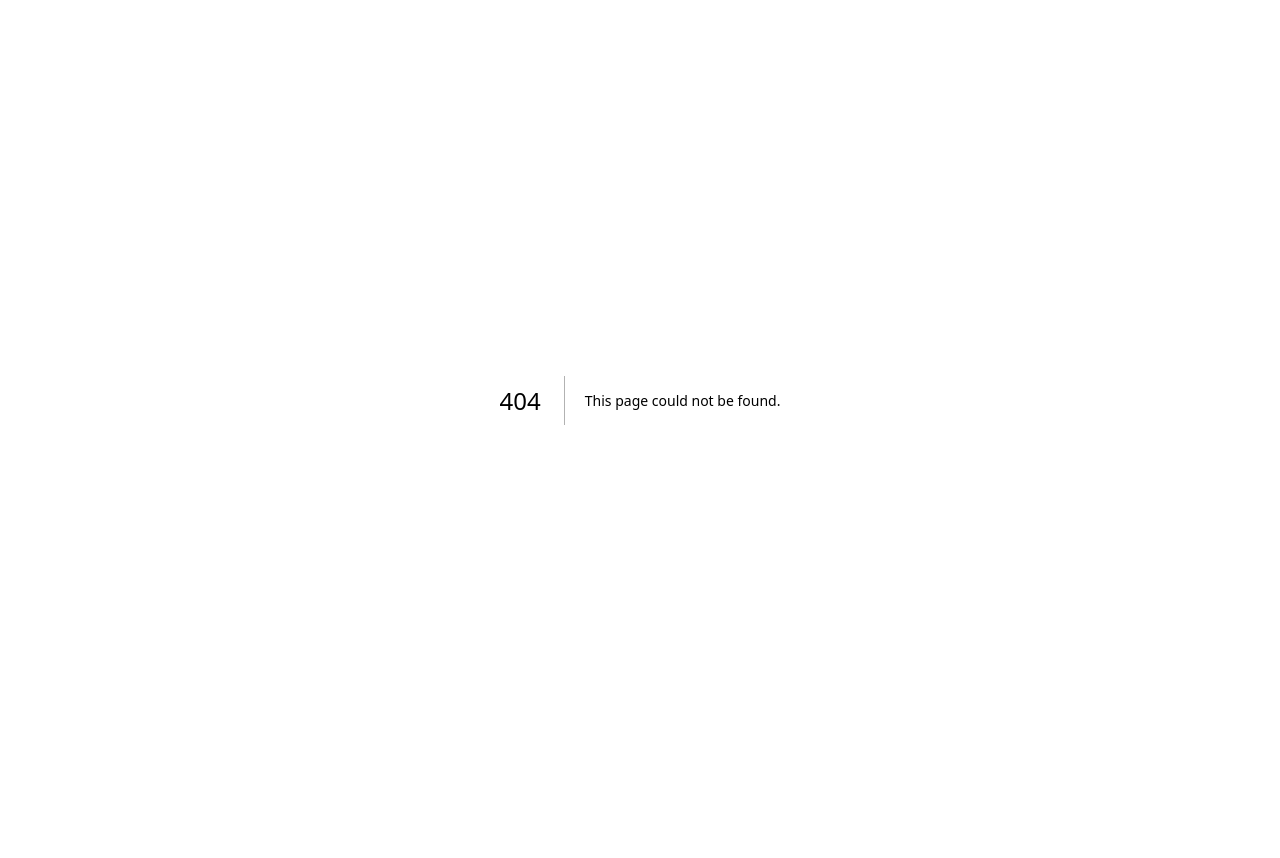
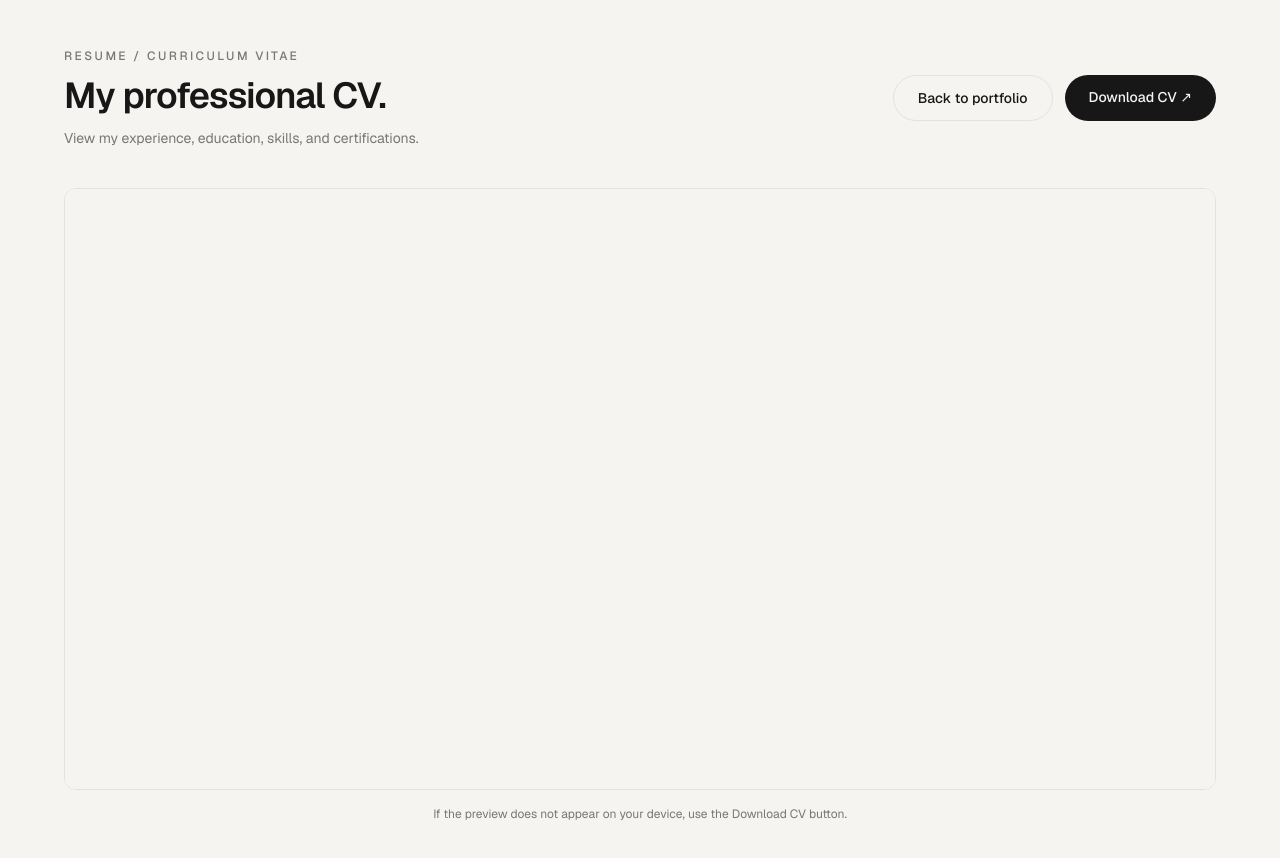
Before and after one commit to bongalonmuhammadmichael-png/developermustafa, a Next.js app: page /resume in a window 1280 px wide. Before the commit this address had no page. Shown: the top 858 px of the page. Before the commit the page ends 800 px from the top, so only its background shows below. Built offline with nearby package versions, Linux system fonts and the light colour scheme.

Commit message:
Add resume link to navigation

```diff
--- /dev/null
+++ b/src/app/resume/page.tsx
@@ -0,0 +1,53 @@
+
+import Link from "next/link";
+
+export default function ResumePage() {
+  return (
+    <main className="min-h-screen bg-background">
+      <div className="mx-auto w-full max-w-7xl px-6 py-12 sm:px-10 lg:px-16">
+        <div className="flex flex-col justify-between gap-6 sm:flex-row sm:items-center">
+          <div>
+            <p className="text-xs font-medium uppercase tracking-[0.2em] text-muted">
+              Resume / Curriculum Vitae
+            </p>
+            <h1 className="mt-3 text-3xl font-semibold tracking-tight sm:text-4xl">
+              My professional CV.
+            </h1>
+            <p className="mt-3 text-sm text-muted">
+              View my experience, education, skills, and certifications.
+            </p>
+          </div>
+
+          <div className="flex flex-wrap gap-3">
+            <Link
+              href="/"
+              className="rounded-full border border-border px-6 py-3 text-sm font-medium transition-colors hover:bg-surface"
+            >
+              Back to portfolio
+            </Link>
+
+            <a
+              href="/resume/mustafa-cv.pdf"
+              download="Mustafa-Bongalon-CV.pdf"
+              className="button-primary rounded-full px-6 py-3 text-sm font-medium"
+            >
+              Download CV ↗
+            </a>
+          </div>
+        </div>
+
+        <div className="mt-10 overflow-hidden rounded-xl border border-border bg-surface">
+          <iframe
+            src="/resume/mustafa-cv.pdf"
+            title="Mustafa Bongalon - Professional CV"
+            className="h-[75vh] min-h-[600px] w-full"
+          />
+        </div>
+
+        <p className="mt-4 text-center text-xs text-muted">
+          If the preview does not appear on your device, use the Download CV button.
+        </p>
+      </div>
+    </main>
+  );
+}
--- a/src/components/layout/Navbar.tsx
+++ b/src/components/layout/Navbar.tsx
@@ -9,6 +9,7 @@ const navigation = [
   { label: "About", href: "#about" },
   { label: "Experience", href: "#experience" },
   { label: "Skills", href: "#skills" },
+  { label: "Resume", href: "/resume" },
   { label: "Contact", href: "#contact" },
 ];
 
```
Also changed, not shown: 1 other file (tests, documents, lock files or other folders).
